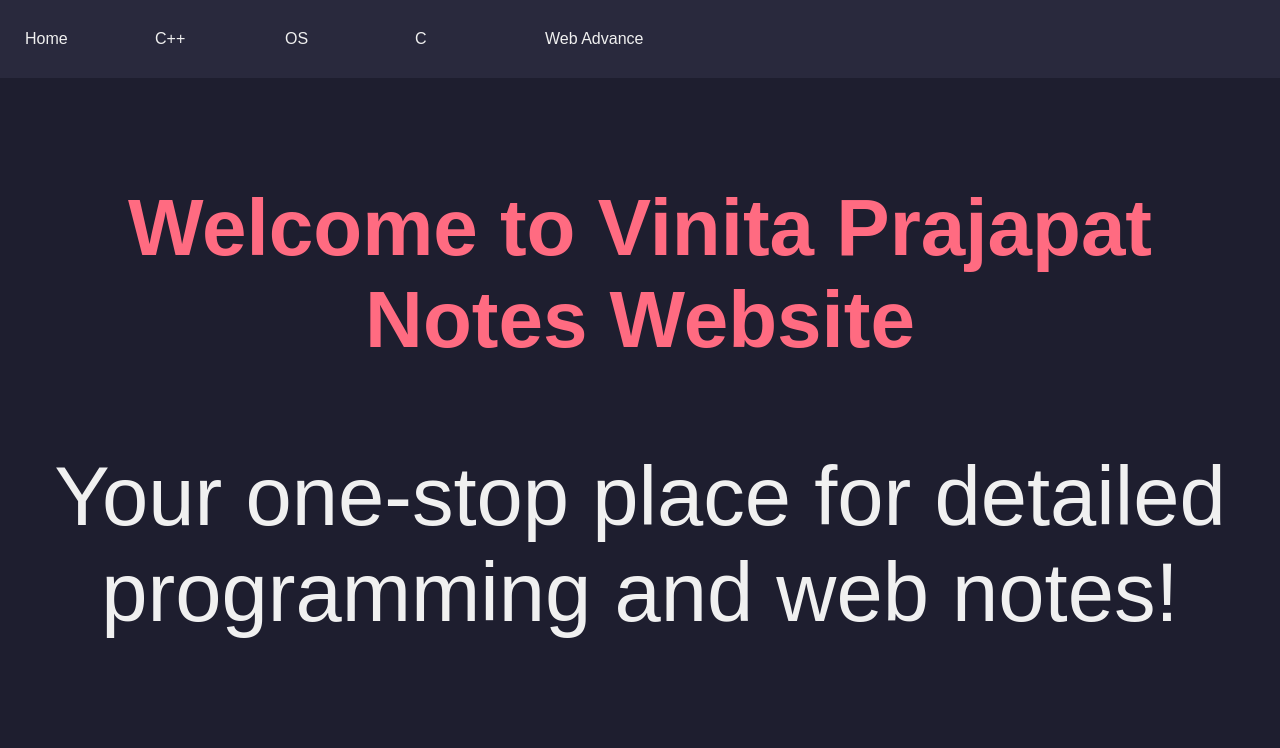
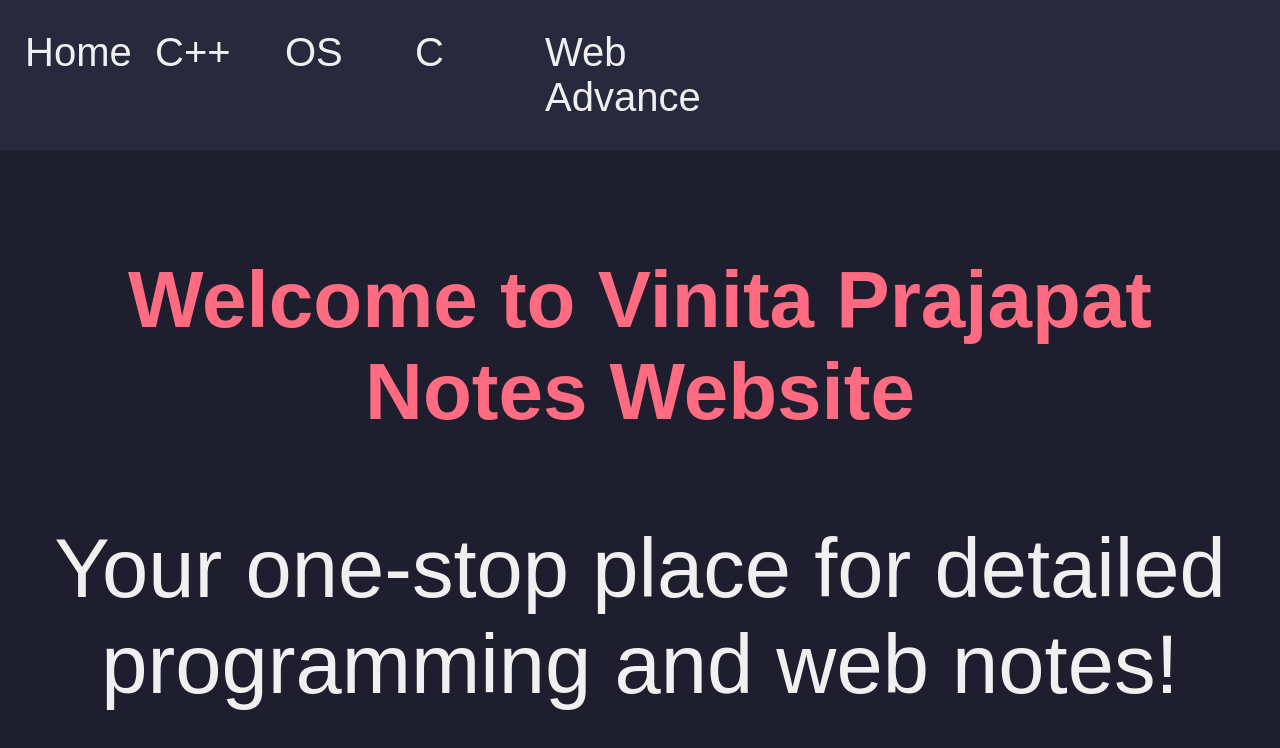
Before and after one commit to prajapatvinita74-code/BCA-2-sem-notes-, a plain HTML site: page index2.html in a window 1280 px wide. Drawn offline with Linux system fonts and the light colour scheme.

Commit message:
Add files via upload

```diff
--- a/index2.html
+++ b/index2.html
@@ -23,10 +23,10 @@
             padding: 20px 5px;
             border-radius: 100px;
             transition: 0.63s;
-          width:100px;q
+          width:100px;
             font-size:40px;
         }
-        .navbar a:hover {q
+        .navbar a:hover {
             background-color: ;
             color: #fff;
 
```
